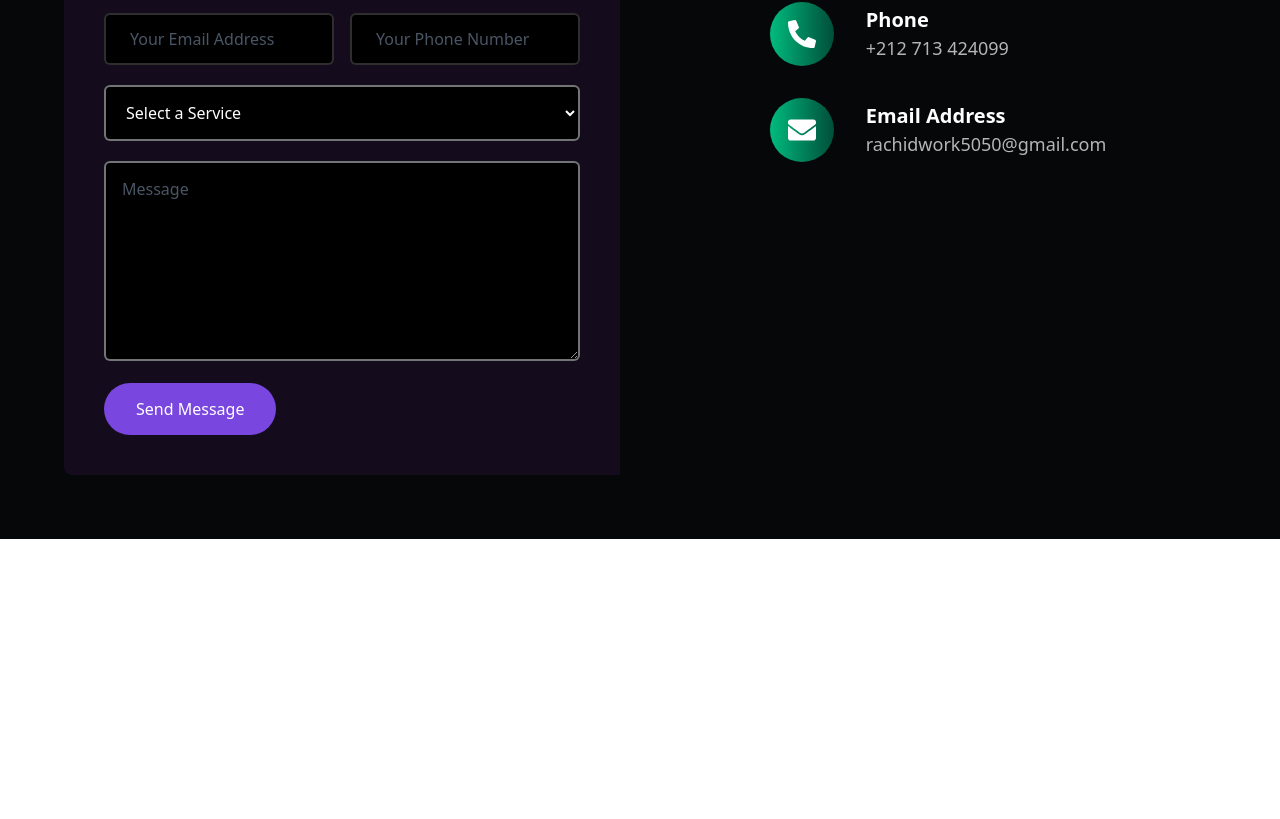
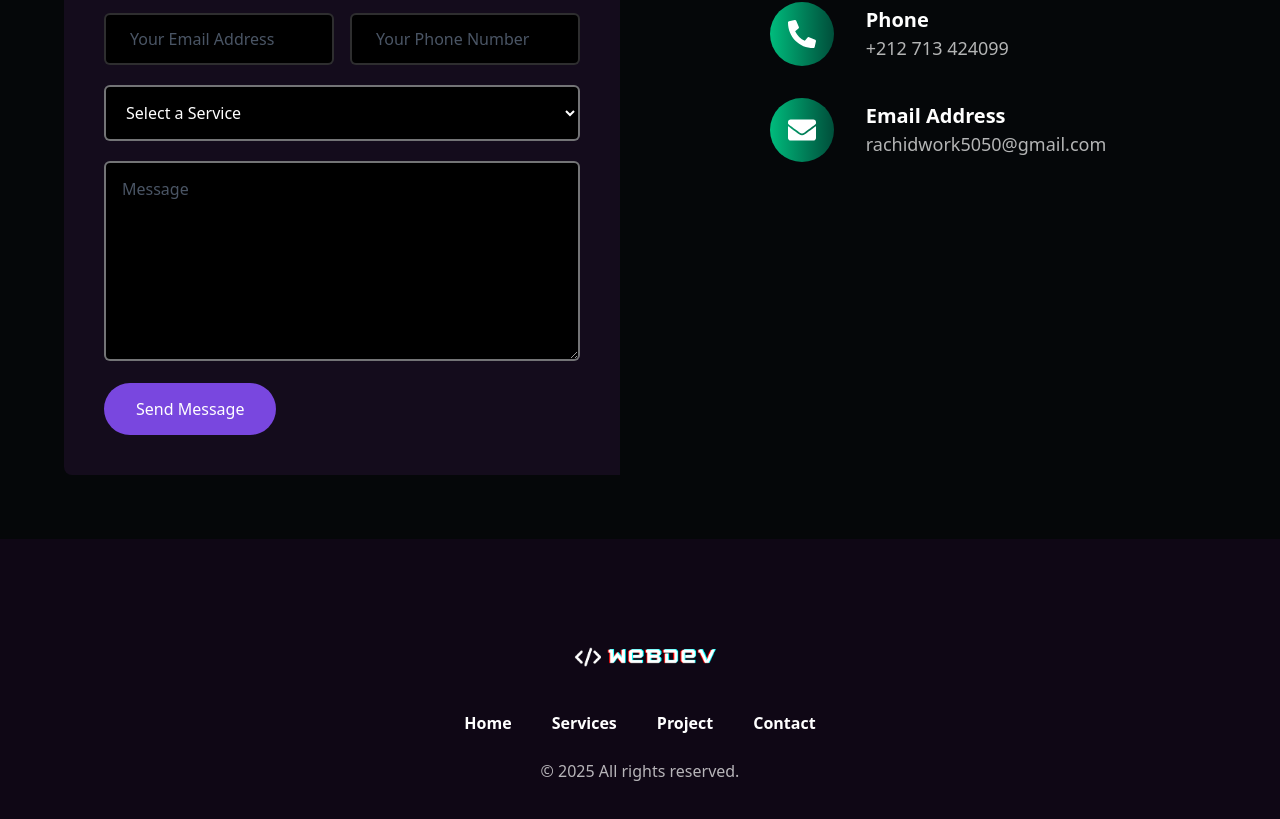
Before and after one commit to mr-kasper/Portfolio, a Next.js app: page / in a window 1280 px wide. Shown: the part 4418-5237 px from the top of the page. Before the commit the page ends 4957 px from the top, so only its background shows below. Built offline with nearby package versions, Linux system fonts and the light colour scheme.

Commit message:
Add Footer component and update navigation links

```diff
--- a/constant/constant.ts
+++ b/constant/constant.ts
@@ -1,7 +1,7 @@
 export const navLinks = [
   {
     id: 1,
-    url: '#',
+    url: '#home',
     label: 'Home',
   },
   {
--- a/src/app/layout.tsx
+++ b/src/app/layout.tsx
@@ -2,6 +2,7 @@ import type { Metadata } from 'next';
 import { Sora } from 'next/font/google';
 import './globals.css';
 import ResponsiveNav from '@/components/Home/Navbar/ResponsiveNav';
+import Footer from '@/components/Home/Footer/Footer';
 
 const font = Sora({
   variable: '--font-sora',
@@ -20,10 +21,11 @@ export default function RootLayout({
   children: React.ReactNode;
 }>) {
   return (
-    <html lang="en">
+    <html lang="en" className="scroll-smooth">
       <body className={`${font.variable} antialiased`}>
         <ResponsiveNav />
         {children}
+        <Footer />
       </body>
     </html>
   );
--- a/src/components/Home/About/About.tsx
+++ b/src/components/Home/About/About.tsx
@@ -5,7 +5,7 @@ import { FaCheck } from 'react-icons/fa';
 
 const About = () => {
   return (
-    <div className="py-16 bg-[#050709]">
+    <div id="about" className="py-16 bg-[#050709]">
       <SectionHeading>About Me</SectionHeading>
       <div className="w-[80%] mx-auto grid grid-cols-1 lg:grid-cols-2 gap-8 items-center mt-20">
         <div>
--- a/src/components/Home/Contact/Contact.tsx
+++ b/src/components/Home/Contact/Contact.tsx
@@ -3,7 +3,7 @@ import ContactInfo from './ContactInfo';
 
 const Contact = () => {
   return (
-    <div className="py-16 bg-[#050709]">
+    <div id="contact" className="py-16 bg-[#050709]">
       <div className="grid grid-cols-1 xl:grid-cols-2 w-[90%] sm:w[80%] mx-auto items-center gap-10 mt-10">
         <div>
           <ContactForm />
--- /dev/null
+++ b/src/components/Home/Footer/Footer.tsx
@@ -0,0 +1,23 @@
+import Image from 'next/image';
+import Link from 'next/link';
+
+const Footer = () => {
+  return (
+    <div className="py-16 bg-[#0F0715]">
+      <div>
+        <Image src="/images/logo.png" alt="logo" width={180} height={108} className="mx-auto" />
+      </div>
+      <div className="flex flex-wrap justify-center gap-x-10 gap-y-4 text-white font-bold">
+        <Link href="#home">Home</Link>
+        <Link href="#services">Services</Link>
+        <Link href="#project">Project</Link>
+        <Link href="#contact">Contact</Link>
+      </div>
+
+      <p className="text-white/70 mt-6 text-center">
+        © {new Date().getFullYear()} All rights reserved.
+      </p>
+    </div>
+  );
+};
+export default Footer;
--- a/src/components/Home/Hero/Hero.tsx
+++ b/src/components/Home/Hero/Hero.tsx
@@ -4,7 +4,10 @@ import { FaDownload } from 'react-icons/fa';
 
 const Hero = () => {
   return (
-    <div className="w-full pt-[4vh] md:pt-[12vh] h-screen bg-[#0F0715] overflow-hidden relative">
+    <div
+      id="home"
+      className="w-full pt-[4vh] md:pt-[12vh] h-screen bg-[#0F0715] overflow-hidden relative"
+    >
       <div className="flex justify-center flex-col w-4/5 h-full mx-auto">
         <div className="grid grid-cols-1 lg:grid-cols-2 items-center gap-12">
           <div>
--- a/src/components/Home/Project/Project.tsx
+++ b/src/components/Home/Project/Project.tsx
@@ -5,7 +5,7 @@ import Link from 'next/link';
 
 const Project = () => {
   return (
-    <div className="py-16 bg-[#050709]">
+    <div id="projects" className="py-16 bg-[#050709]">
       <SectionHeading>My Projects</SectionHeading>
       <div className="w-[80%] mx-auto mt-20 grid grid-cols-1 md:grid-cols-2 lg:grid-cols-3 gap-12 items-center">
         {projectData.map((project) => (
--- a/src/components/Home/Services/Services.tsx
+++ b/src/components/Home/Services/Services.tsx
@@ -4,7 +4,7 @@ import ServiceCard from './ServiceCard';
 
 const Services = () => {
   return (
-    <div className="py-16 bg-[#0F0715]">
+    <div id="services" className="py-16 bg-[#0F0715]">
       <SectionHeading>Services</SectionHeading>
       <div className="grid grid-cols-1 sm:grid-cols-2 lg:grid-cols-3 xl:grid-cols-4 gap-10 w-[80%] mx-auto items-center mt-20">
         {servicesData.map((service) => (
--- a/src/components/Home/Skills/Skills.tsx
+++ b/src/components/Home/Skills/Skills.tsx
@@ -4,7 +4,7 @@ import SkillCard from './SkillCard';
 
 const Skills = () => {
   return (
-    <div className="py-16 bg-[#0F0715]">
+    <div id="skills" className="py-16 bg-[#0F0715]">
       <SectionHeading>My Skills</SectionHeading>
       <div className="mt-20 w-[80%] mx-auto grid grid-cols-1 sm:grid-cols-2 md:grid-cols-3 lg:grid-cols-4 xl:grid-cols-5 gap-4 items-center">
         {skillsData.map((skill) => (
```
